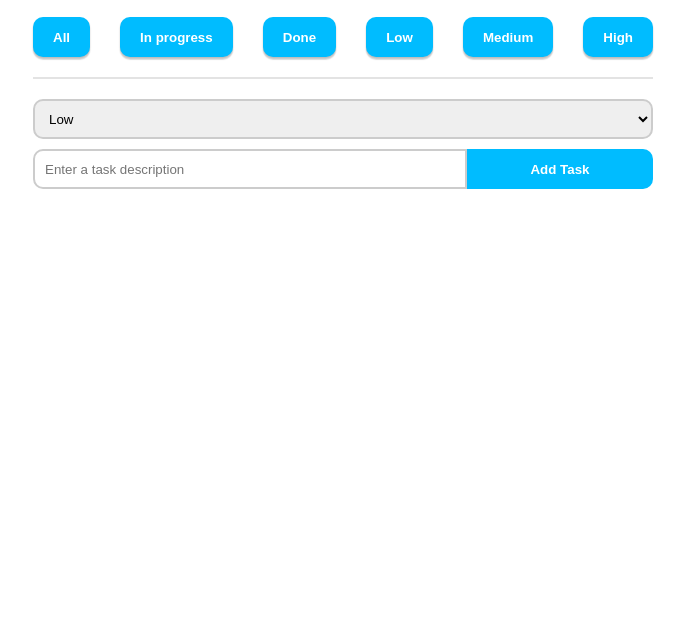
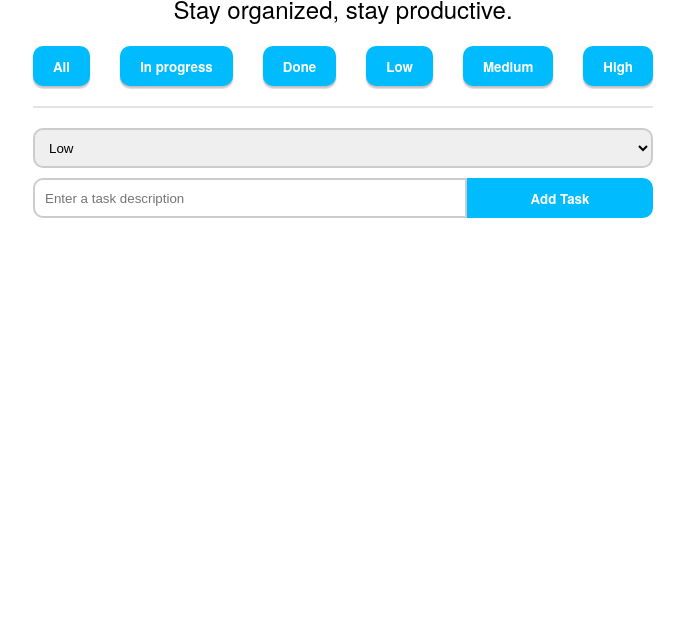
Before and after one commit to ViktorSvertoka/js-to-do-list, a website built with Vite: page index.html in a window 1280 px wide. Shown: the part 168-800 px from the top of the page, without its empty margins (297-982 px from the left). Built offline with nearby package versions, Linux system fonts and the light colour scheme; files whose address does not match are found by name.

Commit message:
feat(files): change fonts

```diff
--- a/src/style.css
+++ b/src/style.css
@@ -9,27 +9,27 @@
   --text-color-dark: #333;
   --white-color: #ffffff;
 
-  --font-primary: "Graphik", sans-serif;
+  --font-primary: "Helvetica Neue", sans-serif;
 
   --box-shadow: 0px 3px 1px rgba(0, 0, 0, 0.1), 0px 1px 2px rgba(0, 0, 0, 0.08),
     0px 2px 2px rgba(0, 0, 0, 0.12);
 }
 
 @font-face {
-  font-family: "Graphik";
-  src: local("Graphik"), local("Graphik-Regular"),
-    url("../fonts/graphik-regular.woff2") format("woff2"),
-    url("../fonts/graphik-regular.woff") format("woff");
+  font-family: "Helvetica Neue";
+  src: local("Helvetica"), local("Helvetica-Medium"),
+    url("../fonts/helvetica-medium.woff2") format("woff2"),
+    url("../fonts/helvetica-medium.woff") format("woff");
   font-weight: 400;
   font-style: normal;
   font-display: swap;
 }
 
 @font-face {
-  font-family: "Graphik";
-  src: local("Graphik Bold"), local("Graphik-Bold"),
-    url("../fonts/graphik-bold.woff2") format("woff2"),
-    url("../fonts/graphik-bold.woff") format("woff");
+  font-family: "Helvetica Neue";
+  src: local("Helvetica Bold"), local("Helvetica-Bold"),
+    url("../fonts/helvetica-bold.woff2") format("woff2"),
+    url("../fonts/helvetica-bold.woff") format("woff");
   font-weight: 700;
   font-style: normal;
   font-display: swap;
```
Also changed, not shown: src/fonts/graphik-bold.woff (deleted), src/fonts/graphik-bold.woff2 (deleted), src/fonts/graphik-regular.woff (deleted), src/fonts/graphik-regular.woff2 (deleted).
